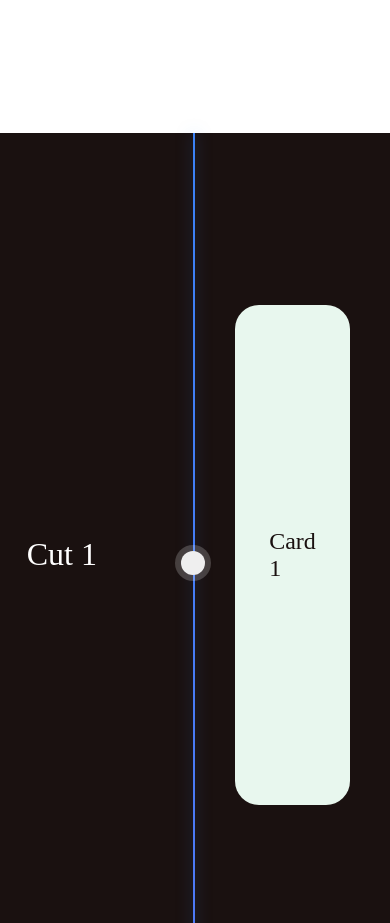
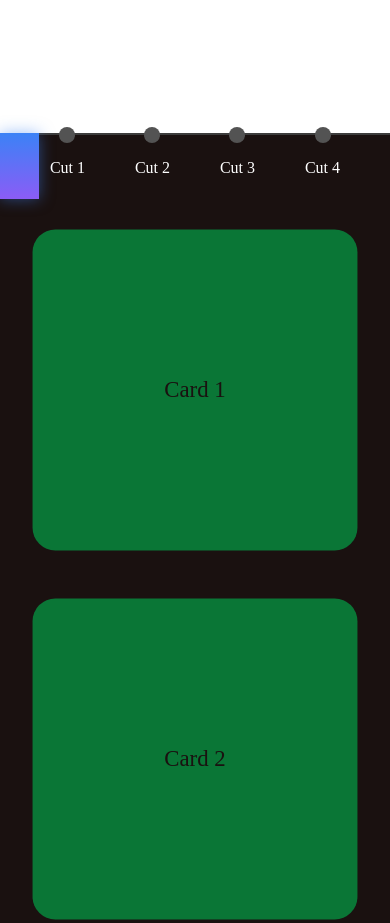
Before and after one commit to Ashwin-973/timeline, a plain HTML site: page index.html in a window 390 px wide. Shown: the part 880-1803 px from the top of the page. Drawn offline with Linux system fonts and the light colour scheme.

Commit message:
feat : implement scroll nav on small screens

```diff
--- a/index.html
+++ b/index.html
@@ -30,7 +30,7 @@
 
             <div class="sticky-viewport-wrapper">
                 <div class="card-container">
-                    <div class="card show">Card 1</div>
+                    <div class="card">Card 1</div>
                     <div class="card">Card 2</div>
                     <div class="card">Card 3</div>
                     <div class="card">Card 4</div>
--- a/script.js
+++ b/script.js
@@ -7,10 +7,12 @@
 
 const totalTriggers=triggers.length-1
 
-let maxScrollHeight;
+let maxScrollHeight,viewportWidth;
 
 const calcScrollDimensions=()=>{
     maxScrollHeight=scrollContainer.offsetHeight - window.innerHeight;
+
+    viewportWidth=window.innerWidth;
 }
 
 const calcProgress=()=>
@@ -52,6 +54,8 @@
 
 const updateState=(activeIndex)=>{
 
+    if(viewportWidth<640) return;
+
 
     //card updation logic
     cards.forEach((card,idx)=>
--- a/style.css
+++ b/style.css
@@ -121,3 +121,90 @@
     opacity:0;
     transform: translateY(-20px) scale(1.05);
 }
+
+@media screen and (max-width:640px){
+    .sticky-scroll-container{
+        display:flex;
+        flex-direction: column;
+    }
+
+    .track-container{
+        border-top:2px solid #3d3d3d;
+        border-right:none;
+        display: flex;
+        justify-content: space-evenly;
+    }
+
+    .track-progress{
+        position:absolute;
+        top:-2px;
+        left:0px;
+        height:2px;
+        width:10%;
+        transition:width 10ms ease-in-out;
+
+    }
+
+    .track-trigger{
+        padding-inline-end:0px;
+        padding-block:24px;
+        height:auto;
+        display:block;
+        position:relative;
+    }
+
+    .track-content{
+        font-size:16px;
+    }
+
+    .track-trigger::after{
+        content:none;
+    }
+
+    .track-trigger::before{
+        background-color:#535353;
+        display:block;
+        content:'';
+        position:absolute;
+        left:50%;
+        top:-8px;
+        width:16px;
+        height:16px;
+        border-radius:50%;
+        transform:translateX(-50%);
+        transition:all 300ms ease;
+        z-index:20;
+    }
+
+
+    .sticky-viewport-wrapper{
+        flex:1;
+        padding-block: 0px;
+        padding-inline:24px;
+        position:static;
+        height:auto;
+        display:block;
+    }
+
+    .card-container {
+        position:static;
+        max-width:none;
+        height:auto;
+        display:flex;
+        flex-direction: column;
+        justify-content: center;
+        align-items:stretch;
+        gap:32px;
+    }
+
+    .card{
+        background-color:rgb(10, 118, 54);
+        border-radius: 24px;
+        position: static;
+        padding:64px;
+        font-size:24px;
+        opacity:1;
+        min-height:40vh;
+    }
+
+}
```
